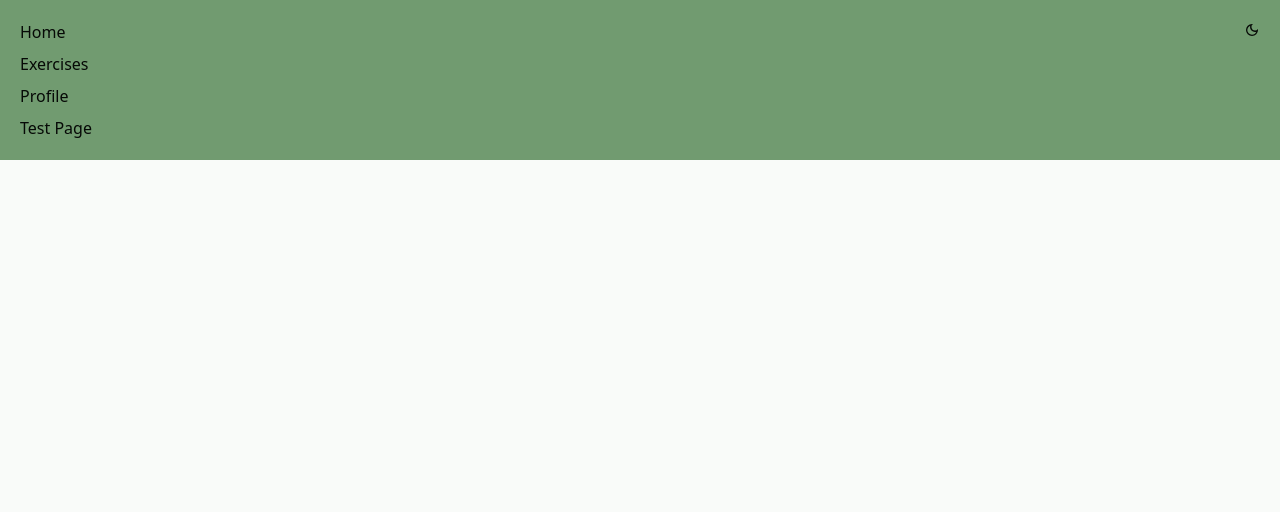
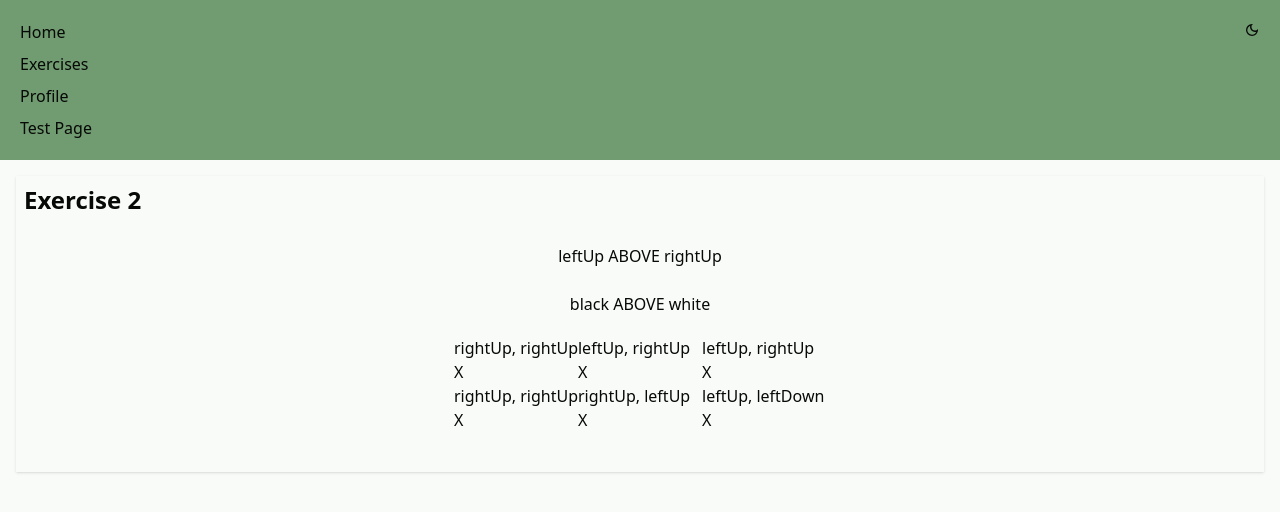
Before and after one commit to bralcc/basistest, a React (Vite) app: page /exercise2 in a window 1280 px wide. Shown: the top 512 px of the page. Built offline with nearby package versions, Linux system fonts and the light colour scheme.

Commit message:
first rendering logic for page component

```diff
--- a/src/App.jsx
+++ b/src/App.jsx
@@ -7,6 +7,7 @@ import Exercises from "./pages/Exercises";
 import Home from "./pages/Home";
 import Profile from "./pages/Profile";
 import Exercise1 from "./pages/Exercise1";
+import Exercise2 from "./pages/Exercise2";
 import Testpage from "./pages/Testpage";
 
 function App() {
@@ -20,6 +21,7 @@ function App() {
           <Route path="/" element={<Home />} />
           <Route path="/exercises" element={<Exercises />} />
           <Route path="/exercise1" element={<Exercise1 />} />
+          <Route path="/exercise2" element={<Exercise2 />} />
           <Route path="/profile" element={<Profile />} />
           <Route path="/testpage" element={<Testpage />} />
         </Routes>
--- a/src/components/Box.jsx
+++ b/src/components/Box.jsx
@@ -2,7 +2,7 @@ import React from "react";
 
 export default function Box({ as: Tag = "div", children, ...props }) {
   // Base styling of every box
-  let baseClasses = "box-border w-screen p-4 md-rounded shadow ";
+  let baseClasses = "w-full p-2 md-rounded shadow ";
 
   switch (Tag) {
     case "main":
@@ -14,7 +14,7 @@ export default function Box({ as: Tag = "div", children, ...props }) {
       break;
 
     case "section":
-      baseClasses += "flex-row gap-4 ";
+      baseClasses += "flex-row";
       break;
   }
 
--- a/src/pages/Exercise2.jsx
+++ b/src/pages/Exercise2.jsx
@@ -1,5 +1,58 @@
-import React from "react";
+import React, { useMemo, useState } from "react";
+import Box from "../components/Box";
+import Title from "../components/Title";
+import {
+  constructCorrectAnswer,
+  constructRandomAnswers,
+} from "../utils/Exercise2Utils";
 
 export default function Exercise2() {
-  return <div>Exercise2</div>;
+  const correctAnswer = useMemo(() => constructCorrectAnswer(), []);
+  const randomAnswers = useMemo(
+    () => constructRandomAnswers(5, correctAnswer),
+    [correctAnswer]
+  );
+
+  const allAnswers = useMemo(() => {
+    const answers = [...randomAnswers];
+    const correctIndex = Math.floor(Math.random() * (answers.length + 1));
+    answers.splice(correctIndex, 0, correctAnswer);
+    return answers;
+  }, [randomAnswers, correctAnswer]);
+
+  return (
+    <Box as="section">
+      <div>
+        <Title>Exercise 2</Title>
+      </div>
+      <div className="flex flex-col justify-center p-4">
+        <div className="flex flex-col justify-center p-1">
+          <p className="text-center">
+            {`${correctAnswer.directions[0]} ABOVE ${correctAnswer.directions[1]}`}
+          </p>
+          <br />
+          <p className="text-center">{`${correctAnswer.colors[0]} ABOVE ${correctAnswer.colors[1]}`}</p>
+        </div>
+        <div className="flex justify-center p-4">
+          <div className="grid grid-cols-3 grid-rows-2">
+            {allAnswers.map((item, key) => {
+              // const isCorrect =
+              //   JSON.stringify(item.directions) ===
+              //     JSON.stringify(correctAnswer.directions) &&
+              //   JSON.stringify(item.colors) ===
+              //     JSON.stringify(correctAnswer.colors);
+              return (
+                <div key={key}>
+                  <div>{item.directions.join(", ")}</div>
+                  <div>
+                    <button>X</button>
+                  </div>
+                </div>
+              );
+            })}
+          </div>
+        </div>
+      </div>
+    </Box>
+  );
 }
--- a/src/utils/Exercise2Utils.js
+++ b/src/utils/Exercise2Utils.js
@@ -1,7 +1,7 @@
 const directions = ["rightUp", "rightDown", "leftUp", "leftDown"];
 const colors = ["black", "white"];
 
-function chooseColorsRandomly() {
+export function chooseColorsRandomly() {
     let chosenColors = [];
     const randomColor = colors[Math.floor(Math.random() * colors.length)];
     chosenColors.push(randomColor);
@@ -10,7 +10,7 @@ function chooseColorsRandomly() {
     return chosenColors;
 }
 
-function chooseDirectionsRandomly() {
+export function chooseDirectionsRandomly() {
     let chosenDirections = [];
     chosenDirections.push(
         directions[Math.floor(Math.random() * directions.length)]
@@ -21,16 +21,14 @@ function chooseDirectionsRandomly() {
     return chosenDirections;
 }
 
-function constructCorrectAnswer() {
+export function constructCorrectAnswer() {
     return {
         directions: chooseDirectionsRandomly(),
         colors: chooseColorsRandomly(),
     };
 }
 
-const correctAnswer = constructCorrectAnswer();
-
-function constructRandomAnswers(max, correctAnswer) {
+export function constructRandomAnswers(max, correctAnswer) {
     const randomAnswers = [];
     while (randomAnswers.length < max) {
         let randomAnswer = {
```
